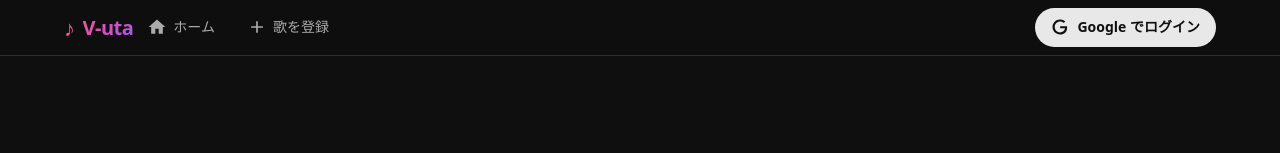
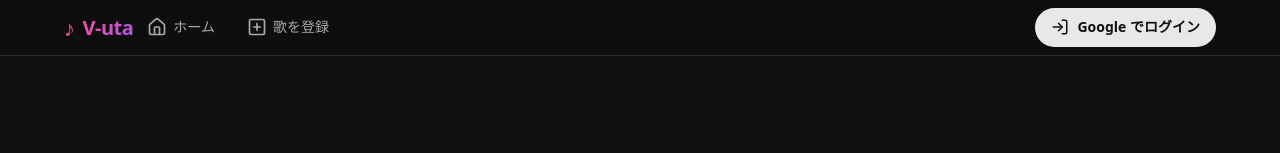
Before and after one commit to piniki-dev/V-uta, a Next.js app: page / in a window 1280 px wide. Shown: the top 153 px of the page. Built offline with nearby package versions, Linux system fonts and the light colour scheme; no server answers; the database is empty.

Commit message:
refactor: use lucide-react for icons and update unauthenticated auth prompt UI

```diff
--- a/package.json
+++ b/package.json
@@ -12,6 +12,7 @@
     "@radix-ui/react-slider": "^1.3.6",
     "@supabase/ssr": "^0.9.0",
     "@supabase/supabase-js": "^2.99.0",
+    "lucide-react": "^0.577.0",
     "next": "16.1.6",
     "react": "19.2.3",
     "react-dom": "19.2.3"
--- a/src/app/songs/new/page.tsx
+++ b/src/app/songs/new/page.tsx
@@ -1,6 +1,6 @@
 import { createClient } from '@/utils/supabase/server';
-import { redirect } from 'next/navigation';
 import NewSongClient from './NewSongClient';
+import { Lock } from 'lucide-react';
 
 export const metadata = {
   title: '歌を登録 | V-uta',
@@ -11,8 +11,23 @@ export default async function NewSongPage() {
   const { data: { user } } = await supabase.auth.getUser();
 
   if (!user) {
-    // 未ログイン時はトップページへリダイレクト
-    redirect('/');
+    return (
+      <div className="page-container" style={{ textAlign: 'center', marginTop: '4rem' }}>
+        <h1 className="page-title">歌を登録</h1>
+        <div className="card" style={{ padding: '3rem 2rem' }}>
+          <div style={{ marginBottom: '1.5rem', display: 'flex', justifyContent: 'center', color: 'var(--accent)' }}>
+            <Lock size={48} strokeWidth={1.5} />
+          </div>
+          <h2 style={{ fontSize: '1.25rem', marginBottom: '1rem', color: 'var(--text-primary)' }}>
+            ログインが必要です
+          </h2>
+          <p style={{ color: 'var(--text-secondary)', lineHeight: '1.6' }}>
+            歌を登録するには、Google アカウントでのログインが必要です。<br />
+            画面右上の「Google でログイン」ボタンからログインしてください。
+          </p>
+        </div>
+      </div>
+    );
   }
 
   return <NewSongClient />;
--- a/src/components/AuthButton.tsx
+++ b/src/components/AuthButton.tsx
@@ -4,6 +4,7 @@ import { createClient } from '@/utils/supabase/client';
 import { useRouter } from 'next/navigation';
 import { useEffect, useState } from 'react';
 import type { User } from '@supabase/supabase-js';
+import { LogIn } from 'lucide-react';
 
 export default function AuthButton({ user: initialUser }: { user: User | null }) {
   const router = useRouter();
@@ -111,9 +112,7 @@ export default function AuthButton({ user: initialUser }: { user: User | null })
         e.currentTarget.style.transform = 'scale(1)';
       }}
     >
-      <svg width="18" height="18" viewBox="0 0 24 24" fill="currentColor">
-        <path d="M21.35 11.1h-9.17v2.73h6.51c-.33 3.81-3.5 5.44-6.5 5.44C8.36 19.27 5 16.25 5 12c0-4.1 3.2-7.27 7.2-7.27 3.09 0 4.9 1.97 4.9 1.97L19 4.72S16.56 2 12.1 2C6.42 2 2.03 6.8 2.03 12c0 5.05 4.13 10 10.22 10 5.35 0 9.25-3.67 9.25-9.09 0-1.15-.15-1.81-.15-1.81z"/>
-      </svg>
+      <LogIn size={18} />
       Google でログイン
     </button>
   );
--- a/src/components/Header.tsx
+++ b/src/components/Header.tsx
@@ -1,4 +1,5 @@
 import Link from 'next/link';
+import { Home, PlusSquare } from 'lucide-react';
 import { createClient } from '@/utils/supabase/server';
 import AuthButton from './AuthButton';
 
@@ -16,15 +17,11 @@ export default async function Header() {
 
         <nav className="header__nav">
           <Link href="/" className="header__nav-link">
-            <svg width="20" height="20" viewBox="0 0 24 24" fill="currentColor">
-              <path d="M10 20v-6h4v6h5v-8h3L12 3 2 12h3v8z" />
-            </svg>
+            <Home size={20} />
             ホーム
           </Link>
           <Link href="/songs/new" className="header__nav-link">
-            <svg width="20" height="20" viewBox="0 0 24 24" fill="currentColor">
-              <path d="M19 13h-6v6h-2v-6H5v-2h6V5h2v6h6v2z" />
-            </svg>
+            <PlusSquare size={20} />
             歌を登録
           </Link>
         </nav>
```
Also changed, not shown: 1 other file (tests, documents, lock files or other folders).
